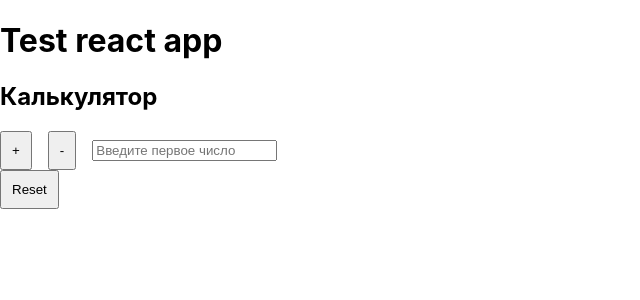
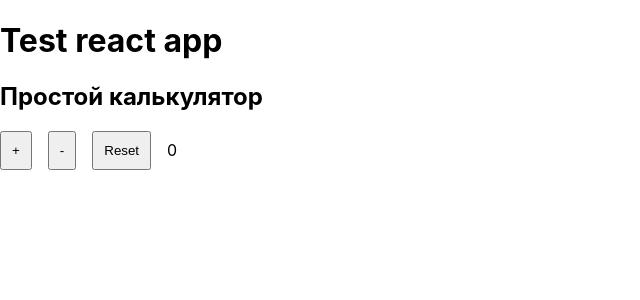
Before and after one commit to LumbagoG/LearnReactUdemy, a React (Create React App) app: page / in a window 1280 px wide. Shown: the top 300 px of the page, without its empty margins (0-640 px from the left). Built offline with nearby package versions, Linux system fonts and the light colour scheme.

Commit message:
Реализовал простой функционал incr и decr используя деструктуризацию state

```diff
--- a/src/App.jsx
+++ b/src/App.jsx
@@ -1,10 +1,10 @@
 import './assets/styles/app.scss';
 import { Header } from './components/header/header';
-import { Calc } from './pages/calc/calc';
+import { IncrDecr } from './components/incrDecr/incrDecr';
 
 export const App = () => (
     <main>
         <Header />
-        <Calc initNumber={0} />
+        <IncrDecr initNumber={0} />
     </main>
 );
--- /dev/null
+++ b/src/components/incrDecr/incrDecr.jsx
@@ -0,0 +1,66 @@
+import './incrDecr.scss';
+import { useState } from 'react';
+
+/**
+ * Компонент простого калькулятора
+ * @param props
+ * @returns {JSX.Element}
+ * @constructor
+ */
+export const IncrDecr = ({ ...props }) => {
+    const [calcValue, setCalcValue] = useState({
+        value: props.initNumber,
+    });
+
+    /**
+     * Обработчик события клика
+     * @param operation
+     */
+    const handleClickCalc = (operation) => {
+        switch (operation) {
+            case '+':
+                setCalcValue((prev) => ({ ...prev, value: prev.value + 1 }));
+                break;
+            case '-':
+                setCalcValue((prev) => ({ ...prev, value: prev.value - 1 }));
+                break;
+            case 'reset':
+                setCalcValue((prev) => ({ ...prev, value: props.initNumber }));
+                break;
+            default:
+                console.log('Такой операции не существует');
+                break;
+        }
+    };
+
+    return (
+        <section className='calc'>
+            <h2>Простой калькулятор</h2>
+
+            <div className='calc__wrapper'>
+                <button
+                    className='increment'
+                    type='button'
+                    onClick={() => handleClickCalc('+')}
+                >
+                    +
+                </button>
+                <button
+                    className='decrement'
+                    type='button'
+                    onClick={() => handleClickCalc('-')}
+                >
+                    -
+                </button>
+                <button
+                    className='reset'
+                    type='button'
+                    onClick={() => handleClickCalc('reset')}
+                >
+                    Reset
+                </button>
+                <span className='result'>{calcValue.value}</span>
+            </div>
+        </section>
+    );
+};
--- a/src/index.jsx
+++ b/src/index.jsx
@@ -1,7 +1,7 @@
 import React from 'react';
 import ReactDOM from 'react-dom/client';
+import { App } from './App';
 import './assets/styles/index.scss';
-import { App } from './App';
 import reportWebVitals from './reportWebVitals';
 
 const root = ReactDOM.createRoot(document.getElementById('root'));
--- a/src/pages/calc/calc.jsx
+++ /dev/null
@@ -1,68 +0,0 @@
-import './calc.scss';
-import { useRef, useState } from 'react';
-
-export const Calc = ({ ...props }) => {
-    const [valueCalc, setValueCalc] = useState({
-        value: 0,
-    });
-    const inputCalc = useRef(null);
-
-    const handleClick = (sign) => {
-        switch (sign) {
-            case '-':
-                console.log('-');
-                break;
-            case '+':
-                console.log('+');
-                break;
-            default:
-                break;
-        }
-    };
-
-    const handleClickReset = () => {
-        setValueCalc((prevState) => ({
-            ...prevState,
-            value: props.initNumber,
-        }));
-
-        console.log(inputCalc.value);
-    };
-
-    return (
-        <section className='calc'>
-            <h2>Калькулятор</h2>
-
-            <div className='calc__wrapper'>
-                <button
-                    className='increment'
-                    type='button'
-                    onClick={() => handleClick('+')}
-                >
-                    +
-                </button>
-                <button
-                    className='decrement'
-                    type='button'
-                    onClick={() => handleClick('-')}
-                >
-                    -
-                </button>
-
-                <input
-                    type='text'
-                    placeholder='Введите первое число'
-                    ref={inputCalc}
-                />
-            </div>
-
-            <button
-                className='reset'
-                type='button'
-                onClick={() => handleClickReset()}
-            >
-                Reset
-            </button>
-        </section>
-    );
-};
```
Also changed, not shown: src/components/calc/calc.jsx (added, +7 -0 lines), src/components/calc/calc.scss (added), src/components/incrDecr/incrDecr.scss (renamed from src/pages/calc/calc.scss).
